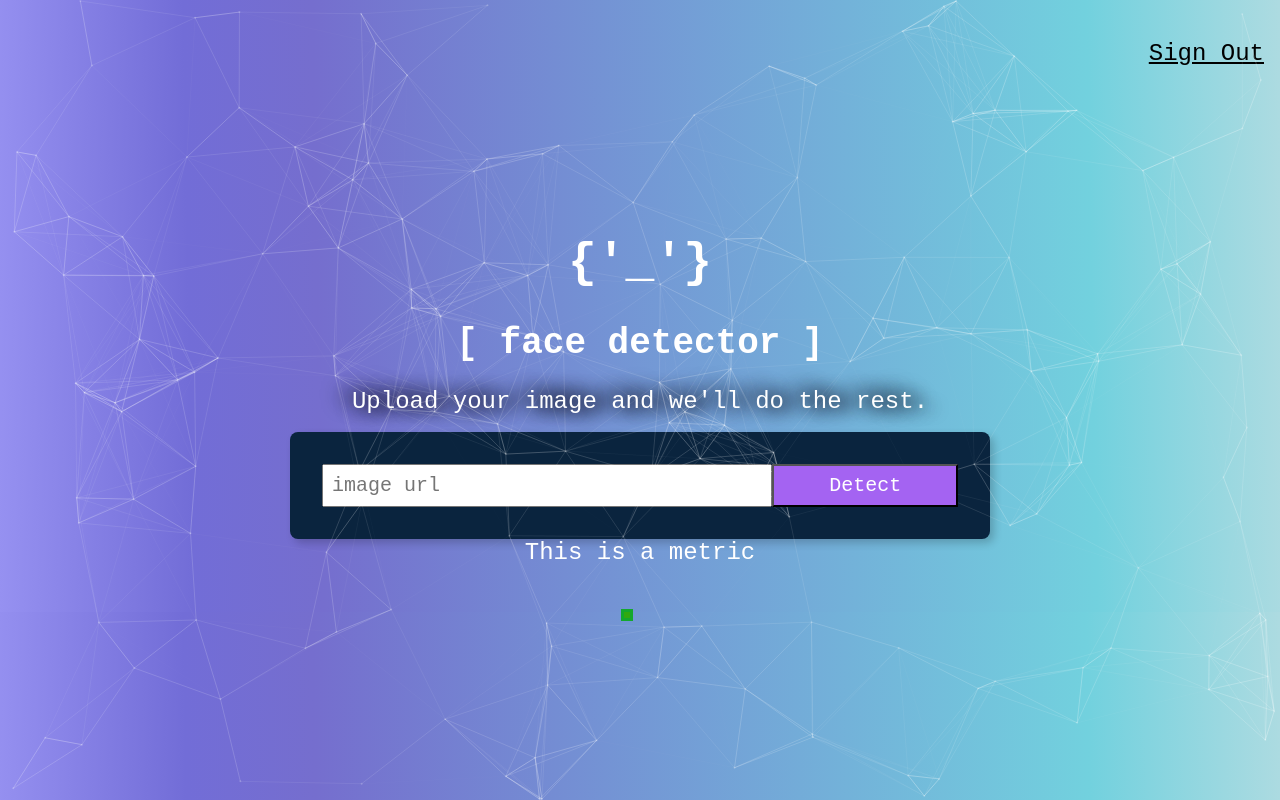
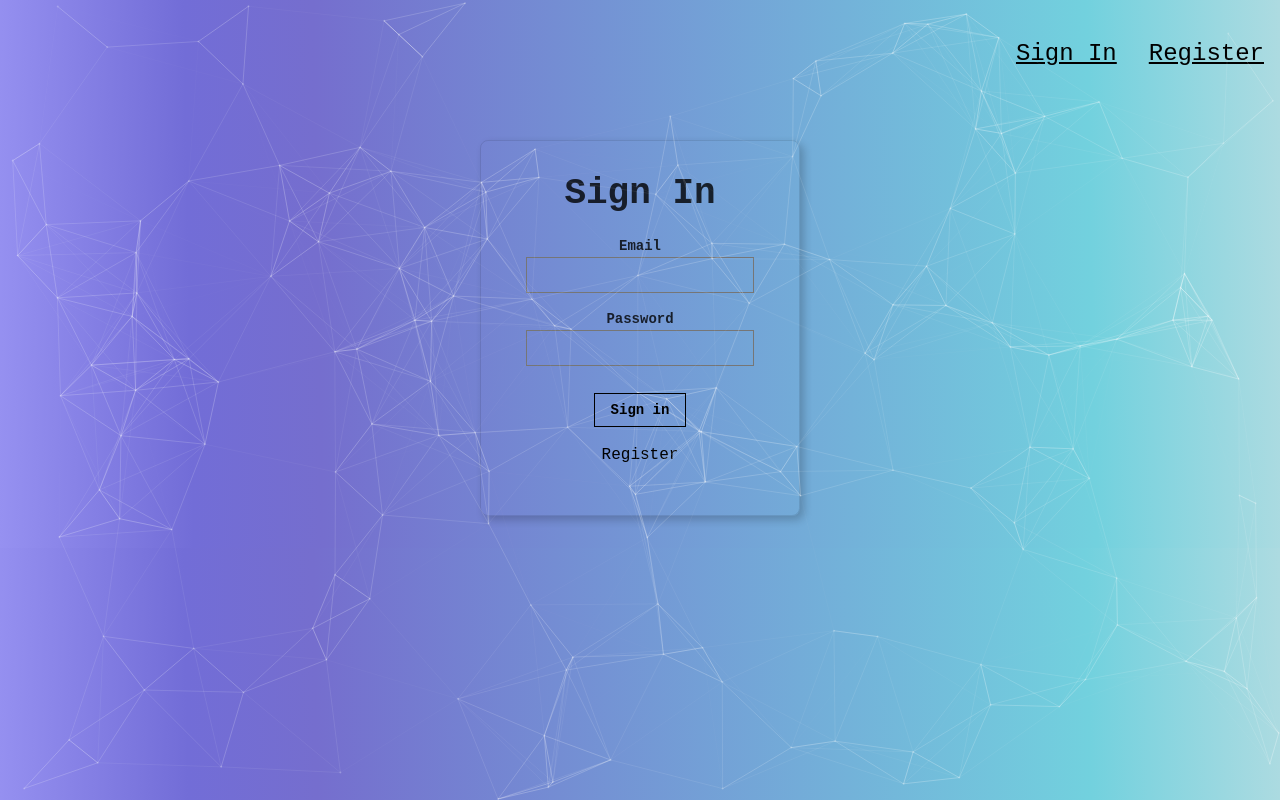
Before and after one commit to oks-erm/img_classifier_react, a React (Create React App) app in the folder face-detector/: page / in a window 1280 px wide. Built offline with nearby package versions, Linux system fonts and the light colour scheme.

Commit message:
add sign/register forms

```diff
--- a/face-detector/src/App.js
+++ b/face-detector/src/App.js
@@ -1,9 +1,10 @@
-import React, {Component} from 'react';
-
+import React, { Component } from 'react';
 import Particles from './components/Particles/Particles';
 import Navigation from './components/Nav/Navigation';
 import FaceRecognition from './components/FaceRecognition/FaceRecognition';
 import Logo from './components/Logo/Logo';
+import SignIn from './components/SignIn/SignIn';
+import Register from './components/Register/Register';
 import ImageForm from './components/ImageForm/ImageForm';
 import Metric from './components/Metric/Metric';
 import './App.css';
@@ -23,8 +24,10 @@
       input: '',
       imageUrl: '',
       box: {},
-      }
+      route: 'signin',
+      isSignedIn: false,
     }
+  }
 
   calculateFaceLocation = (data) => {
     const clarifaiFace = JSON.parse(data).outputs[0].data.regions[0].region_info.bounding_box
@@ -40,15 +43,15 @@
   }
 
   displayFaceBox = (box) => {
-    this.setState({box: box});
+    this.setState({ box: box });
   }
 
   onInputChange = (event) => {
-    this.setState({input: event.target.value})
+    this.setState({ input: event.target.value })
   }
 
   onButtonSubmit = () => {
-    this.setState({imageUrl: this.state.input});
+    this.setState({ imageUrl: this.state.input });
     console.log(this.state.input);
     const raw = JSON.stringify({
       "user_app_id": {
@@ -82,18 +85,36 @@
       .catch(error => console.log('error', error));
   }
 
+  onRouteChange = (route) => {
+    if (route === 'signout') {
+      this.setState({ isSignedIn: false })
+    } else if (route === 'home') {
+      this.setState({ isSignedIn: true })
+    }
+    this.setState({ route: route });
+  }
+
   render() {
+    const { isSignedIn, imageUrl, route, box } = this.state;
     return (
       <div className="App">
-        <Particles/>
-        <Navigation />
-        <Logo />
-
-        <ImageForm
-          onInputChange={this.onInputChange}
-          onSubmit={this.onButtonSubmit}/>
-        <Metric />
-        <FaceRecognition box={this.state.box} imageUrl={this.state.imageUrl}/>
+        <Particles />
+        <Navigation isSignedIn={isSignedIn} onRouteChange={this.onRouteChange}/>
+        {route === 'home'
+          ? <div>
+            <Logo />
+            <ImageForm
+              onInputChange={this.onInputChange}
+              onSubmit={this.onButtonSubmit} />
+            <Metric />
+            <FaceRecognition box={box} imageUrl={imageUrl} />
+          </div>
+          : (
+            route === 'signin'
+              ? <SignIn onRouteChange={this.onRouteChange} />
+              : <Register onRouteChange={this.onRouteChange} />
+          )
+        }
       </div>
     );
   }
--- a/face-detector/src/components/FaceRecognition/FaceRecognition.css
+++ b/face-detector/src/components/FaceRecognition/FaceRecognition.css
@@ -1,6 +1,6 @@
 .bounding-box {
   position: absolute;
-  border: 3px solid #31a910;
+  border: 2px solid #31a910;
   box-shadow: 0 0 0 3px #14a82d;
   display: flex;
   flex-wrap: wrap;
@@ -8,6 +8,10 @@
   cursor: pointer;
 }
 
+.display-none {
+  display: none;
+}
+
 #image-container {
   position: relative;
 }
--- a/face-detector/src/components/Nav/Navigation.js
+++ b/face-detector/src/components/Nav/Navigation.js
@@ -1,11 +1,20 @@
 import react from "react";
 
-const Navigation = () => {
-    return (
-        <nav style={{display: 'flex', justifyContent: 'flex-end'}}>
-        <p className='f3 link dim black underline pa3 pointer'>Sign Out</p>
-        </nav>
-    );
+const Navigation = ({ onRouteChange, isSignedIn }) => {
+    if (isSignedIn) {
+        return (
+            <nav style={{ display: 'flex', justifyContent: 'flex-end' }}>
+                <p onClick={() => onRouteChange('signout')} className='f3 link dim black underline pa3 pointer'>Sign Out</p>
+            </nav>
+        )
+    } else {
+        return (
+            <nav style={{ display: 'flex', justifyContent: 'flex-end' }}>
+                <p onClick={() => onRouteChange('signin')} className='f3 link dim black underline pa3 pointer'>Sign In</p>
+                <p onClick={() => onRouteChange('register')} className='f3 link dim black underline pa3 pointer'>Register</p>
+            </nav>)
     }
+}
+
 
 export default Navigation;
--- /dev/null
+++ b/face-detector/src/components/Register/Register.js
@@ -0,0 +1,35 @@
+import react from "react";
+
+const Register = ({ onRouteChange }) => {
+    return (
+        <article className="br3 ba b--black-10 mv4 w-100 w-50-m w-25-l mw6 shadow-5 center">
+            <main className="pa4 black-80">
+                <div className="measure">
+                    <fieldset id="sign_up" className="ba b--transparent ph0 mh0">
+                        <legend className="f2 fw6 ph0 mh0">Register</legend>
+                        <div className="mt3">
+                            <label className="db fw6 lh-copy f6" htmlFor="email-address">Name</label>
+                            <input className="pa2 input-reset ba bg-transparent hover-bg-black hover-white w-100" type="text" name="name" id="name" />
+                        </div>
+                        <div className="mt3">
+                            <label className="db fw6 lh-copy f6" htmlFor="email-address">Email</label>
+                            <input className="pa2 input-reset ba bg-transparent hover-bg-black hover-white w-100" type="email" name="email-address" id="email-address" />
+                        </div>
+                        <div className="mv3">
+                            <label className="db fw6 lh-copy f6" htmlFor="password">Password</label>
+                            <input className="b pa2 input-reset ba bg-transparent hover-bg-black hover-white w-100" type="password" name="password" id="password" />
+                        </div>
+                    </fieldset>
+                    <div className="">
+                        <input
+                            onClick={() => onRouteChange('home')}
+                            className="b ph3 pv2 input-reset ba b--black bg-transparent grow pointer f6 dib"
+                            type="submit" value="Register" />
+                    </div>
+                </div>
+            </main>
+        </article>
+    );
+}
+
+export default Register;
--- /dev/null
+++ b/face-detector/src/components/SignIn/SignIn.js
@@ -0,0 +1,34 @@
+import react from "react";
+
+const SignIn = ({ onRouteChange }) => {
+    return (
+        <article className="br3 ba b--black-10 mv4 w-100 w-50-m w-25-l mw6 shadow-5 center">
+            <main className="pa4 black-80">
+                <div className="measure">
+                    <fieldset id="sign_up" className="ba b--transparent ph0 mh0">
+                        <legend className="f2 fw6 ph0 mh0">Sign In</legend>
+                        <div className="mt3">
+                            <label className="db fw6 lh-copy f6" htmlFor="email-address">Email</label>
+                            <input className="pa2 input-reset ba bg-transparent hover-bg-black hover-white w-100" type="email" name="email-address" id="email-address" />
+                        </div>
+                        <div className="mv3">
+                            <label className="db fw6 lh-copy f6" htmlFor="password">Password</label>
+                            <input className="b pa2 input-reset ba bg-transparent hover-bg-black hover-white w-100" type="password" name="password" id="password" />
+                        </div>
+                    </fieldset>
+                    <div className="">
+                        <input
+                        onClick={ () => onRouteChange('home') }
+                        className="b ph3 pv2 input-reset ba b--black bg-transparent grow pointer f6 dib"
+                        type="submit" value="Sign in" />
+                    </div>
+                    <div className="lh-copy mt3">
+                        <p onClick={() => onRouteChange('register')} className="f5 link dim black pointer db">Register</p>
+                    </div>
+                </div>
+            </main>
+        </article>
+    );
+}
+
+export default SignIn;
```
